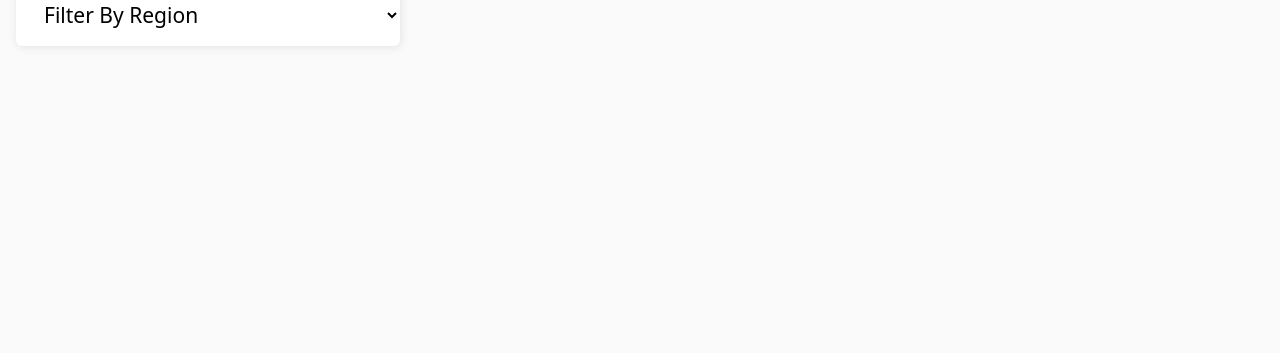
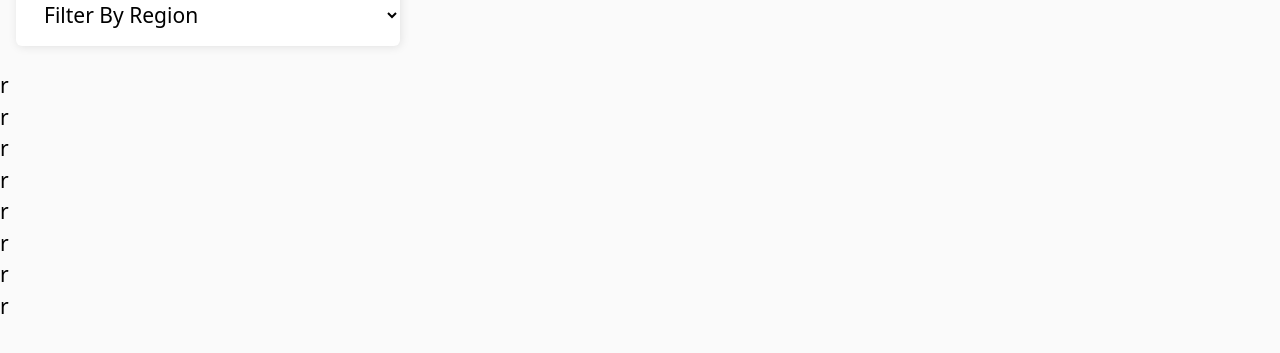
Before and after one commit to Silas310/rest-countries-api-with-color-theme-switcher, a React (Vite) app: page / in a window 1280 px wide. Shown: the part 259-612 px from the top of the page. Built offline with nearby package versions, Linux system fonts and the light colour scheme.

Commit message:
feat: createCountrie List and Card components

```diff
--- a/src/App.jsx
+++ b/src/App.jsx
@@ -1,6 +1,8 @@
 import "../src/index.css"
 import Header from "./components/Header"
 import Form from "./components/Form"
+import CountriesList from "./components/CountriesList"
+
 
 function App() {
 
@@ -9,6 +11,7 @@ function App() {
       <main className="text-(length:--font-size-home) flex flex-col w-full bg-light-bg gap-6">
         <Header />
         <Form />
+        <CountriesList />
       </main>
     </div>
   )
--- /dev/null
+++ b/src/components/Card.jsx
@@ -0,0 +1,10 @@
+function Card() {
+  return (
+    <div>
+      r
+    </div>
+  )
+}
+
+
+export default Card;
--- /dev/null
+++ b/src/components/CountriesList.jsx
@@ -0,0 +1,20 @@
+import Card from './Card';
+
+
+function CountriesList() {
+  return (
+    <section>
+      <Card />
+      <Card />
+      <Card />
+      <Card />
+      <Card />
+      <Card />
+      <Card />
+      <Card />
+    </section>
+  )
+}
+
+
+export default CountriesList;
```
